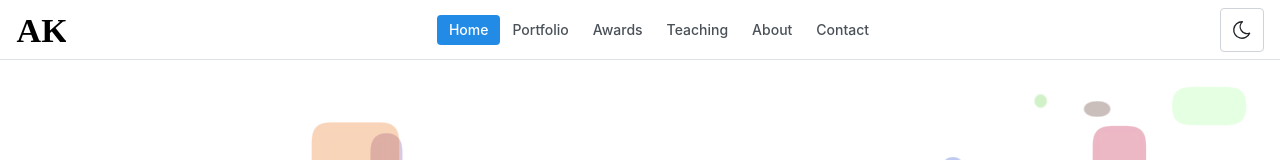
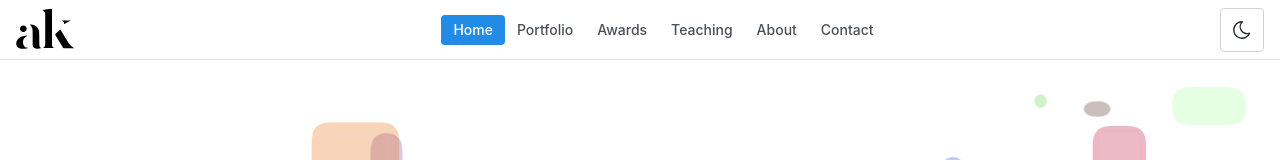
Before and after one commit to alejandrokennedy/portfolio, a Next.js app: page / in a window 1280 px wide. Shown: the top 160 px of the page. Built offline with nearby package versions, Linux system fonts and the light colour scheme.

Commit message:
added and styled new logo

```diff
--- a/components/AppShellMobile/AppShellMobile.module.css
+++ b/components/AppShellMobile/AppShellMobile.module.css
@@ -10,6 +10,10 @@
   display: flex;
   justify-content: space-between;
   align-items: center;
+}
+
+.logoLink {
+  color: currentColor;
 }
 
 .link {
--- a/components/AppShellMobile/AppShellMobile.tsx
+++ b/components/AppShellMobile/AppShellMobile.tsx
@@ -1,6 +1,6 @@
 'use client'
 
-import { AppShell, Burger, Group } from '@mantine/core';
+import { AppShell, Box, Burger, Group } from '@mantine/core';
 import { useDisclosure } from '@mantine/hooks';
 import { AkLogo } from '../svgs';
 import classes from './AppShellMobile.module.css'
@@ -45,7 +45,12 @@ export default function MobileNavbar({ children }: { children: any }) {
         <Group h="100%" px="md">
           <Burger opened={opened} onClick={toggle} hiddenFrom="sm" size="sm" />
           <Group justify="space-between" style={{ flex: 1 }}>
-            <AkLogo />
+            {/* <Box sx={{ width: 40, height: 40 }}> */}
+            <Link href="/" className={classes.logoLink}>
+              <Box h='59px' w='59px'>
+                <AkLogo />
+              </Box>
+            </Link>
             <Group ml="xl" gap={0} visibleFrom="sm">
               {items}
             </Group>
--- a/components/svgs/index.ts
+++ b/components/svgs/index.ts
@@ -1 +1 @@
-export { default as AkLogo } from './AkLogoOld.svg'
+export { default as AkLogo } from './AkLogo.svg'
```
Also changed, not shown: components/svgs/AkLogoOld.svg (deleted), components/svgs/akLogo.svg.
